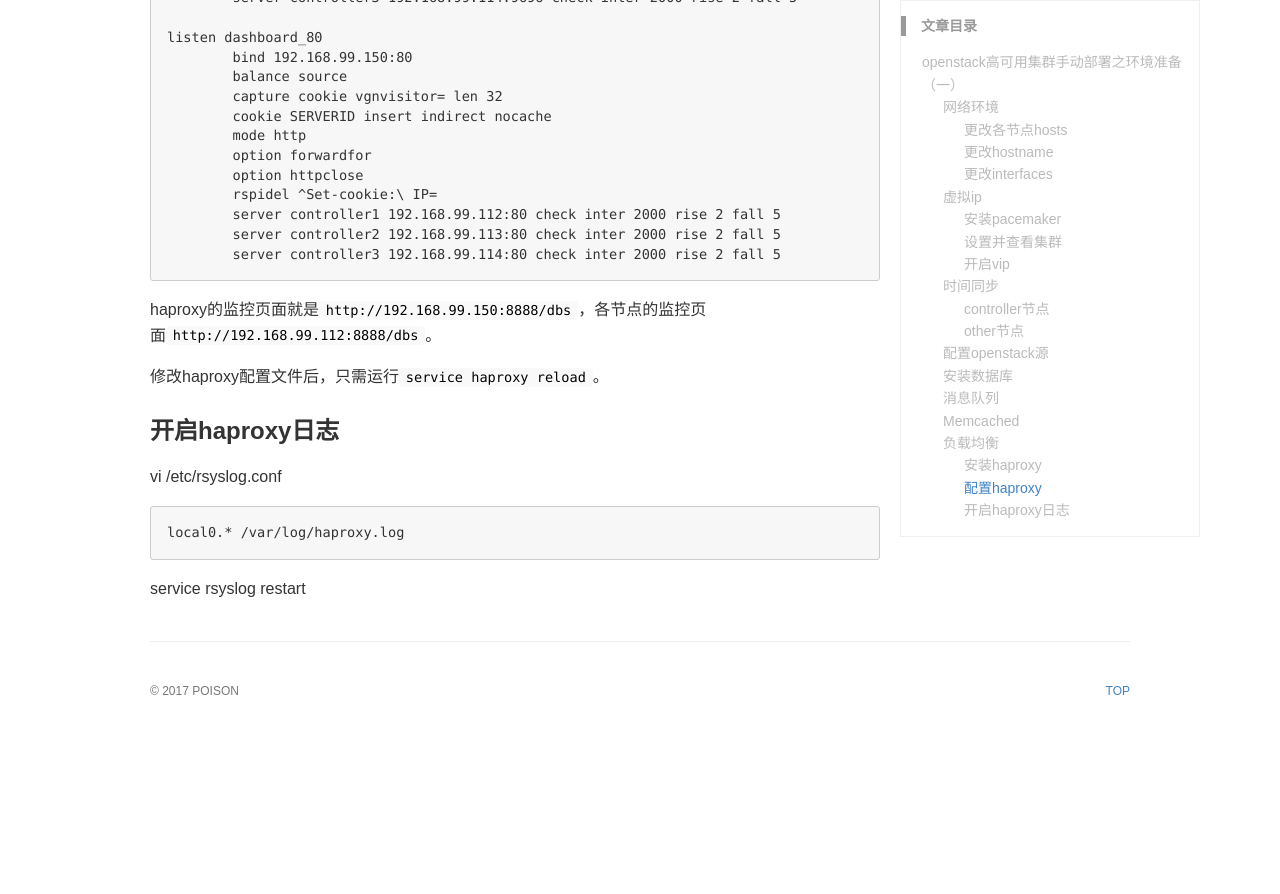
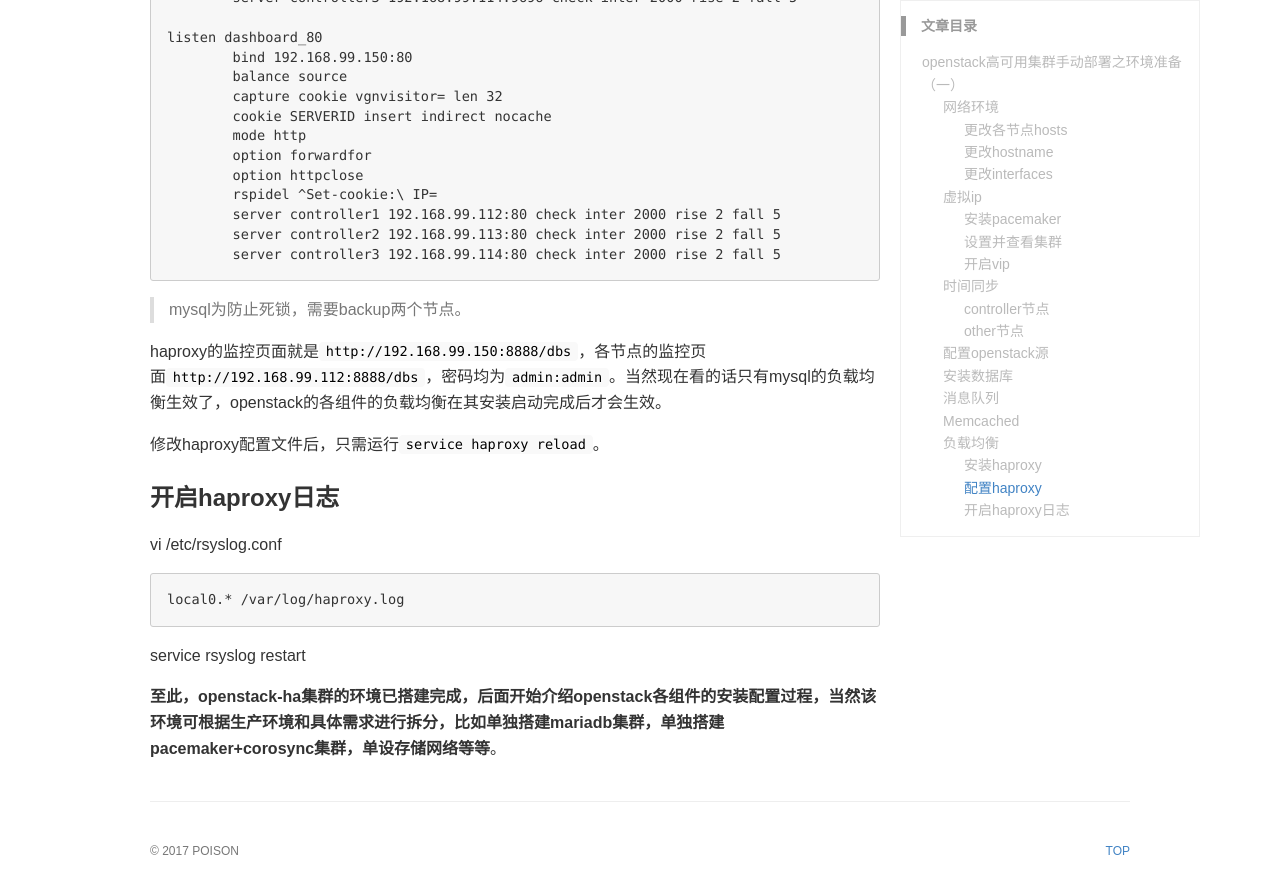
Before and after one commit to poisoncc/blog, a Jekyll site: the page built from _posts/2018-3-6-openstack-ha-environment.md, in a window 1280 px wide and 900 px high, scrolled down 9333 px. Shown: the top 894 px of the window. Built offline with Jekyll 4.4.1, drawn with Linux system fonts in a browser that asks for light colours; comment, search, counter and statistics services are not loaded; before the commit the page ends 10073 px from its top, so only the background shows below that.

````diff
--- a/_posts/2018-3-6-openstack-ha-environment.md
+++ b/_posts/2018-3-6-openstack-ha-environment.md
@@ -415,7 +415,9 @@
 	server controller3 192.168.99.114:80 check inter 2000 rise 2 fall 5
 ```
 
-haproxy的监控页面就是`http://192.168.99.150:8888/dbs`，各节点的监控页面`http://192.168.99.112:8888/dbs`。
+> mysql为防止死锁，需要backup两个节点。
+
+haproxy的监控页面就是`http://192.168.99.150:8888/dbs`，各节点的监控页面`http://192.168.99.112:8888/dbs`，密码均为`admin:admin`。当然现在看的话只有mysql的负载均衡生效了，openstack的各组件的负载均衡在其安装启动完成后才会生效。
 
 修改haproxy配置文件后，只需运行`service haproxy reload`。
 
@@ -426,3 +428,5 @@
 	local0.* /var/log/haproxy.log
 
 service rsyslog restart
+
+**至此，openstack-ha集群的环境已搭建完成，后面开始介绍openstack各组件的安装配置过程，当然该环境可根据生产环境和具体需求进行拆分，比如单独搭建mariadb集群，单独搭建pacemaker+corosync集群，单设存储网络等等**。
````
Also changed, not shown: pages/about.md (+6 -7 lines).
